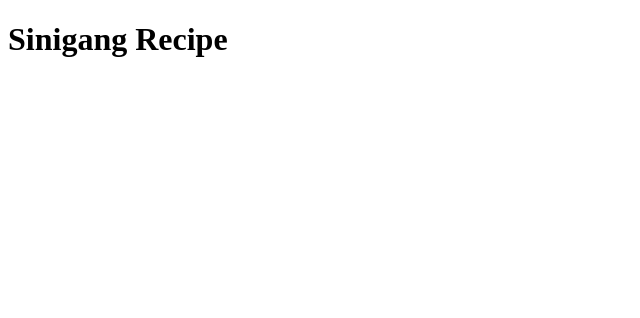
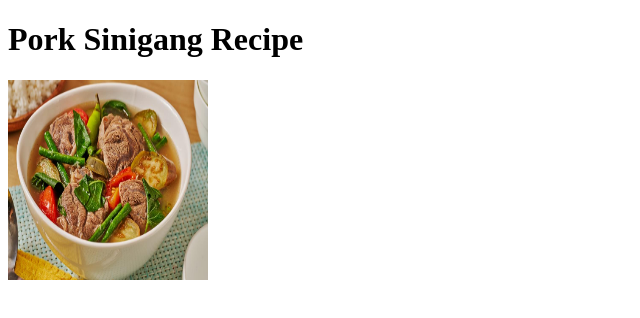
Before and after one commit to YamZ-01/odin-recipes, a plain HTML site: page recipes/sinigang.html in a window 1280 px wide. Shown: the whole page, without its empty margins (0-640 px from the left). Drawn offline with Linux system fonts and the light colour scheme.

Commit message:
Add pork-sinigang.jpg in sinigang.html

```diff
--- a/recipes/sinigang.html
+++ b/recipes/sinigang.html
@@ -9,7 +9,9 @@
         <link rel="stylesheet" href="">
     </head>
     <body>
-        <h1>Sinigang Recipe</h1>
+        <h1>Pork Sinigang Recipe</h1>
+        <img src="../img/pork-sinigang.jpg" alt="Pork Sinigang" width="200px" height="200px">
+
         <script src="" async defer></script>
     </body>
 </html>
```
